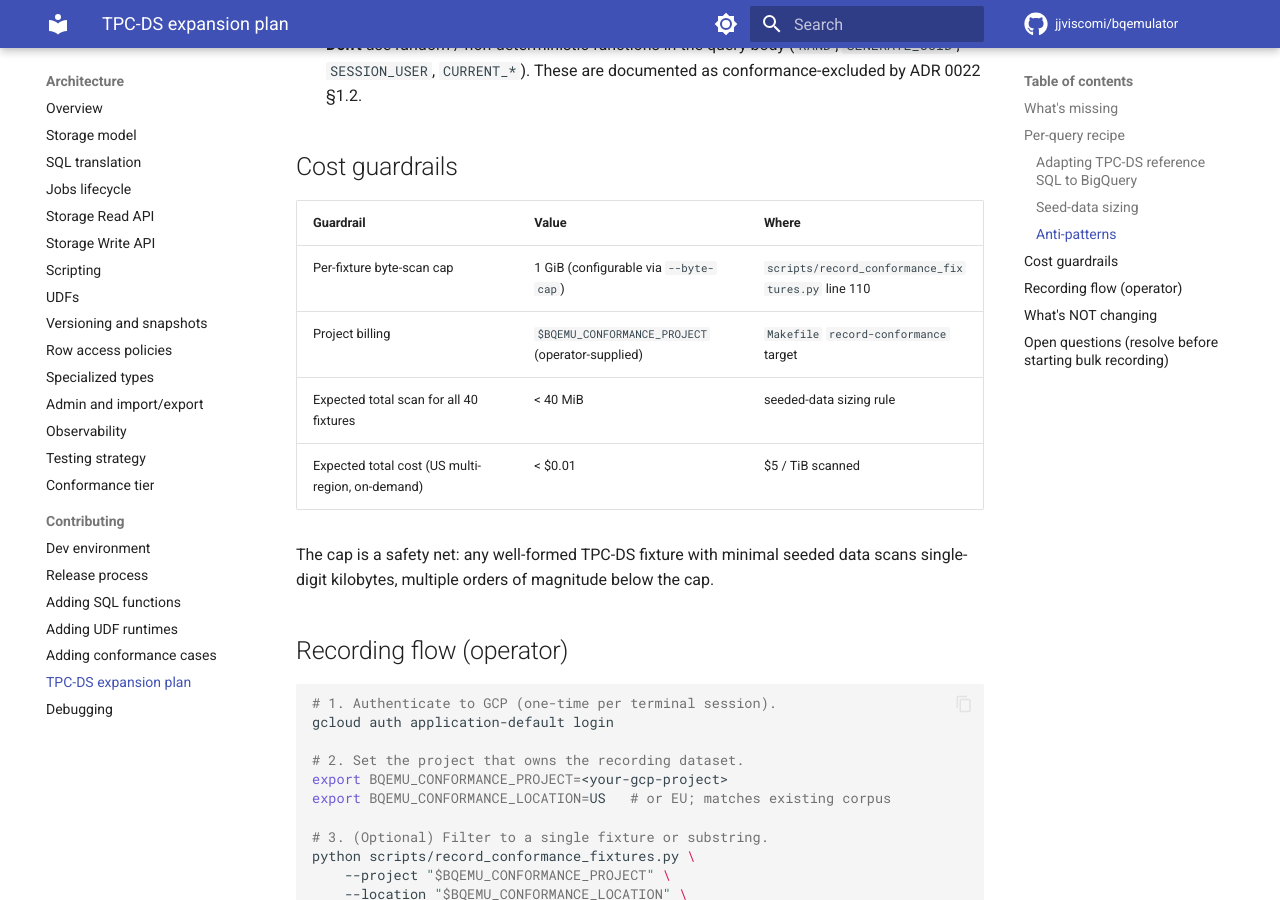
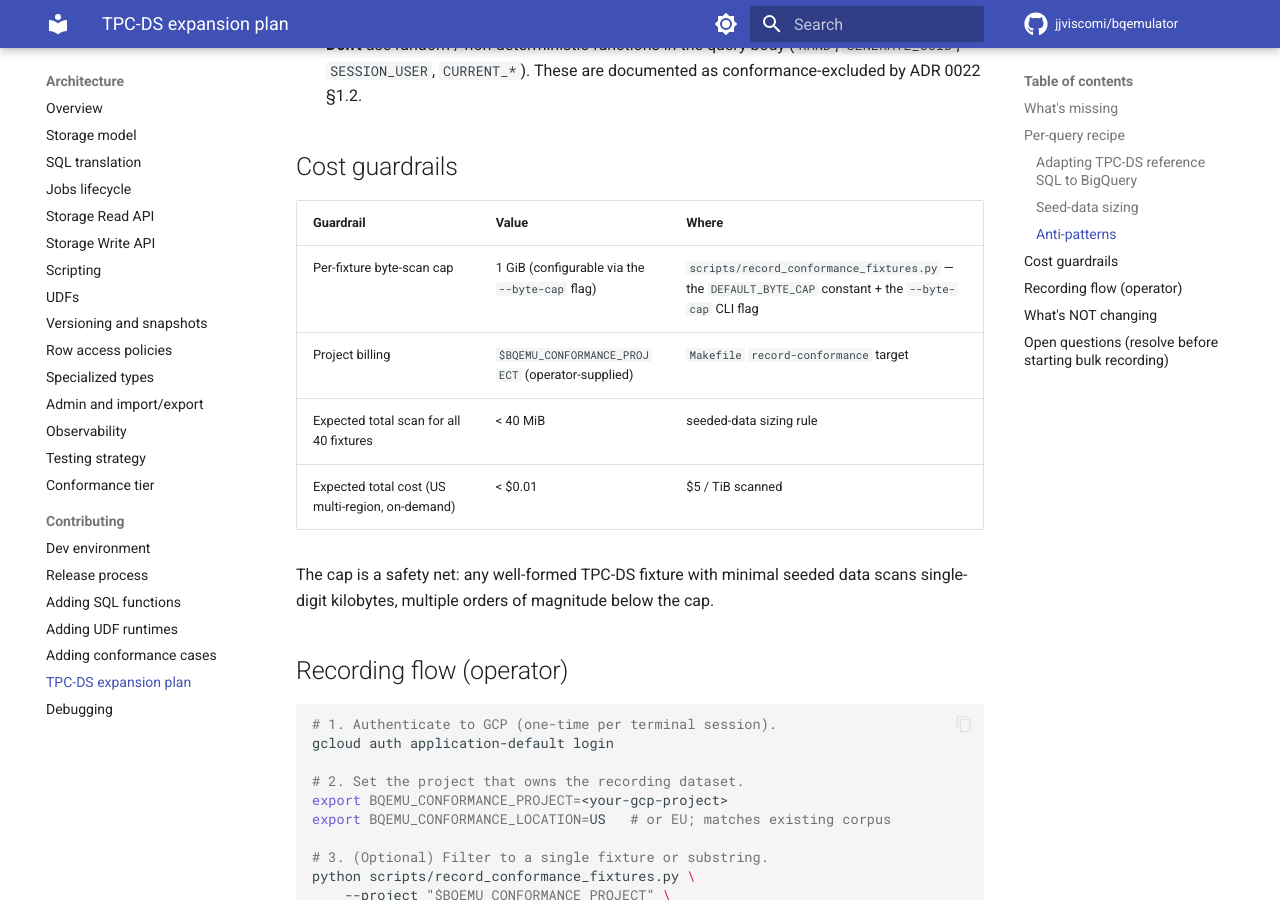
Before and after one commit to jjviscomi/bqemulator, an MkDocs documentation site: the page built from docs/architecture/contributing/tpcds-expansion-plan.md, in a window 1280 px wide and 900 px high, scrolled down 5666 px. Built offline with MkDocs 1.6.1 and Material for MkDocs 9.7.7, drawn with Linux system fonts in a browser that asks for light colours; comment, search, counter and statistics services are not loaded; the version menu is left out.

Commit message:
docs(conformance): drop hardcoded line-number from byte-cap reference
CodeRabbit thread PRRT_kwDOSkfuJ86EWAhs flagged the
``scripts/record_conformance_fixtures.py line 110`` reference in
the TPC-DS expansion plan as fragile — hardcoded line numbers in
docs drift the moment the script gains another import or comment
block. Reference the named symbol (``DEFAULT_BYTE_CAP``) and the
CLI flag (``--byte-cap``) instead; both are stable identifiers
that survive code reshuffling.

```diff
--- a/docs/architecture/contributing/tpcds-expansion-plan.md
+++ b/docs/architecture/contributing/tpcds-expansion-plan.md
@@ -151,7 +151,7 @@
 
 | Guardrail | Value | Where |
 |---|---|---|
-| Per-fixture byte-scan cap | 1 GiB (configurable via ``--byte-cap``) | ``scripts/record_conformance_fixtures.py`` line 110 |
+| Per-fixture byte-scan cap | 1 GiB (configurable via the ``--byte-cap`` flag) | ``scripts/record_conformance_fixtures.py`` — the ``DEFAULT_BYTE_CAP`` constant + the ``--byte-cap`` CLI flag |
 | Project billing | ``$BQEMU_CONFORMANCE_PROJECT`` (operator-supplied) | ``Makefile`` ``record-conformance`` target |
 | Expected total scan for all 40 fixtures | < 40 MiB | seeded-data sizing rule |
 | Expected total cost (US multi-region, on-demand) | < $0.01 | $5 / TiB scanned |
```
